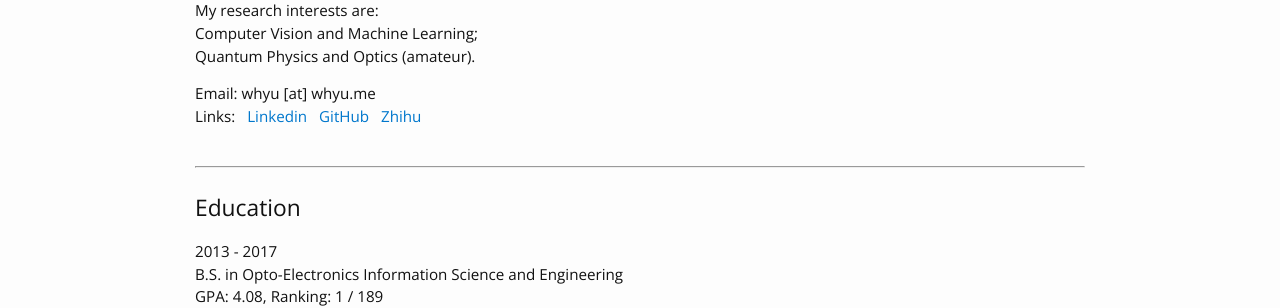
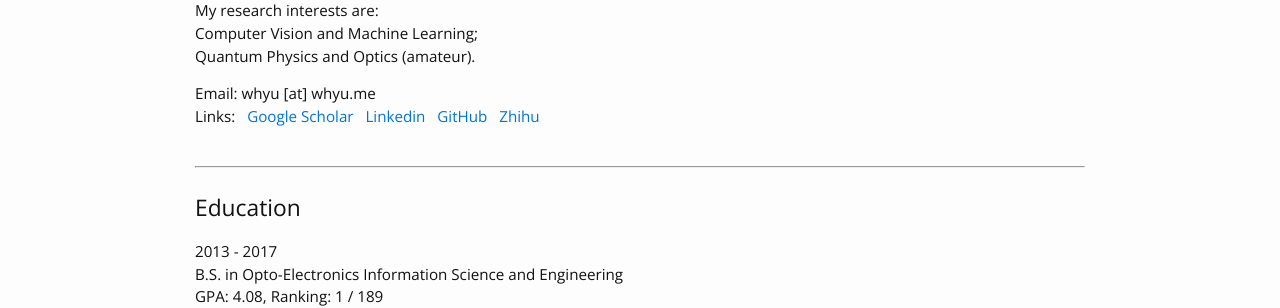
Before and after one commit to yuweihao/yuweihao.github.io, a Jekyll site: the page built from index.html, in a window 1280 px wide. Shown: the part 422-730 px from the top of the page. Built offline with Jekyll 4.4.1, drawn with Linux system fonts in a browser that asks for light colours.

Commit message:
add google scholar link

```diff
--- a/index.html
+++ b/index.html
@@ -21,7 +21,7 @@ Quantum Physics and Optics (amateur).</p>
 Email: whyu [at] whyu.me<br>
 
 Links: &nbsp
-<a href="http://www.linkedin.com/in/weihaoyu/" target="_blank" rel="external">Linkedin</a> &nbsp <a href="https://github.com/yuweihao/" target="_blank" rel="external">GitHub</a> &nbsp <a href="https://www.zhihu.com/people/yuwh/answers" target="_blank" rel="external">Zhihu</a></p>
+<a href="https://scholar.google.com/citations?user=LYxjt1QAAAAJ" target="_blank" rel="external">Google Scholar</a> &nbsp <a href="http://www.linkedin.com/in/weihaoyu/" target="_blank" rel="external">Linkedin</a> &nbsp <a href="https://github.com/yuweihao/" target="_blank" rel="external">GitHub</a> &nbsp <a href="https://www.zhihu.com/people/yuwh/answers" target="_blank" rel="external">Zhihu</a></p>
 
 
 <br>
```
